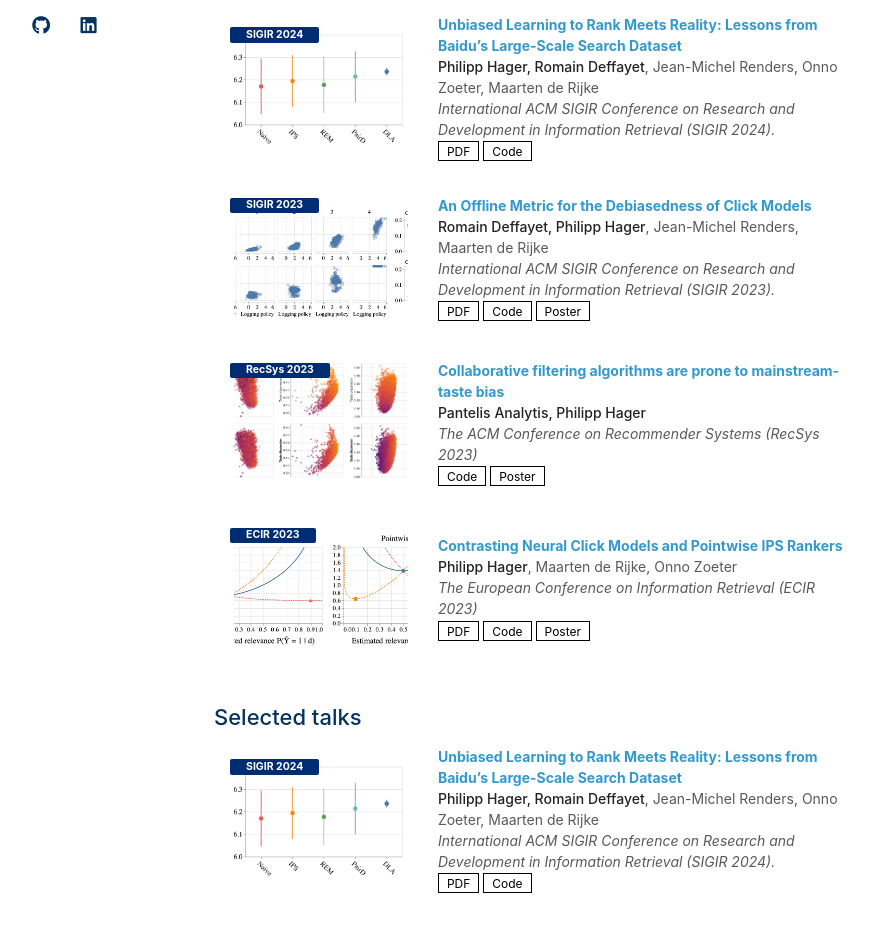
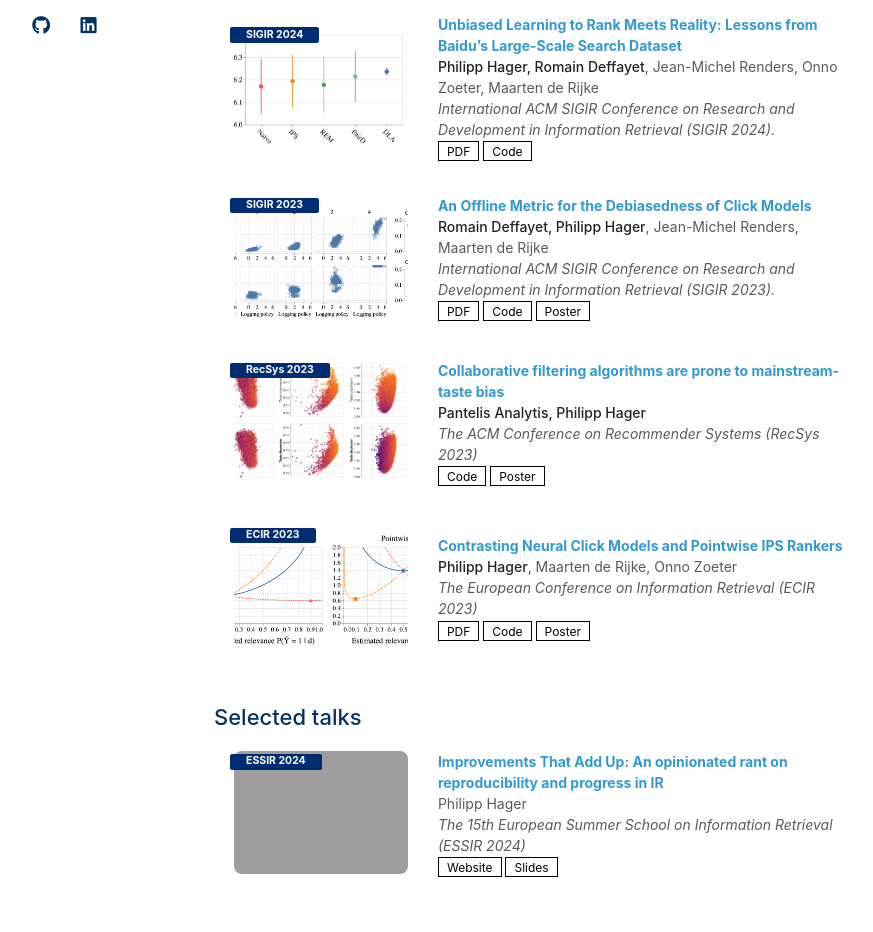
Before and after one commit to philipphager/philipphager.github.io, a Jekyll site: the page built from index.md, in a window 1280 px wide and 1398 px high. Shown: the part 385-1317 px from the top of the window, without its empty margins (256-1129 px from the left). Built offline with Jekyll 4.4.1, drawn with Linux system fonts in a browser that asks for light colours; nearby versions of some CDN libraries; a style sheet for code colours, icons or effects is not loaded; our own code applies the rules of GitHub Pages for plain Markdown files; grey boxes are pictures that could not be loaded.

Commit message:
Update talks

```diff
--- a/_data/talks.yml
+++ b/_data/talks.yml
@@ -1,11 +1,10 @@
 main:
 
-  - title: "Unbiased Learning to Rank Meets Reality: Lessons from Baidu’s Large-Scale Search Dataset"
-    authors: <strong>Philipp Hager, Romain Deffayet</strong>, Jean-Michel Renders, Onno Zoeter, Maarten de Rijke
-    conference_short: SIGIR 2024
-    conference: International ACM SIGIR Conference on Research and Development in Information Retrieval (SIGIR 2024).
-    pdf: https://arxiv.org/pdf/2404.02543
-    code: https://github.com/philipphager/ultr-reproducibility
+  - title: "Improvements That Add Up: An opinionated rant on reproducibility and progress in IR"
+    authors: Philipp Hager
+    conference_short: ESSIR 2024
+    conference: The 15th European Summer School on Information Retrieval (ESSIR 2024)
+    slides: ./assets/talks/2024-07-02-essir24-reproducibility.pdf
+    website: https://2024.essir.eu/speakers
     bibtex:
-    image: ./assets/teasers/sigir-2024.png
-    notes:
+    image: ./assets/teasers/essir-24
--- a/_includes/talks.md
+++ b/_includes/talks.md
@@ -21,23 +21,14 @@
       <div class="periodical"><em>{{ link.conference }}</em>
       </div>
     <div class="links">
-      {% if link.pdf %}
-      <a href="{{ link.pdf }}" class="btn btn-sm z-depth-0" role="button" target="_blank" style="font-size:12px;">PDF</a>
+      {% if link.website %}
+      <a href="{{ link.website }}" class="btn btn-sm z-depth-0" role="button" target="_blank" style="font-size:12px;">Website</a>
       {% endif %}
-      {% if link.code %}
-      <a href="{{ link.code }}" class="btn btn-sm z-depth-0" role="button" target="_blank" style="font-size:12px;">Code</a>
-      {% endif %}
-      {% if link.page %}
-      <a href="{{ link.page }}" class="btn btn-sm z-depth-0" role="button" target="_blank" style="font-size:12px;">Project Page</a>
+      {% if link.slides %}
+      <a href="{{ link.slides }}" class="btn btn-sm z-depth-0" role="button" target="_blank" style="font-size:12px;">Slides</a>
       {% endif %}
       {% if link.bibtex %}
       <a href="{{ link.bibtex }}" class="btn btn-sm z-depth-0" role="button" target="_blank" style="font-size:12px;">BibTex</a>
-      {% endif %}
-      {% if link.notes %}
-      <strong> <i style="color:#e74d3c">{{ link.notes }}</i></strong>
-      {% endif %}
-      {% if link.others %}
-      {{ link.others }}
       {% endif %}
     </div>
   </div>
```
